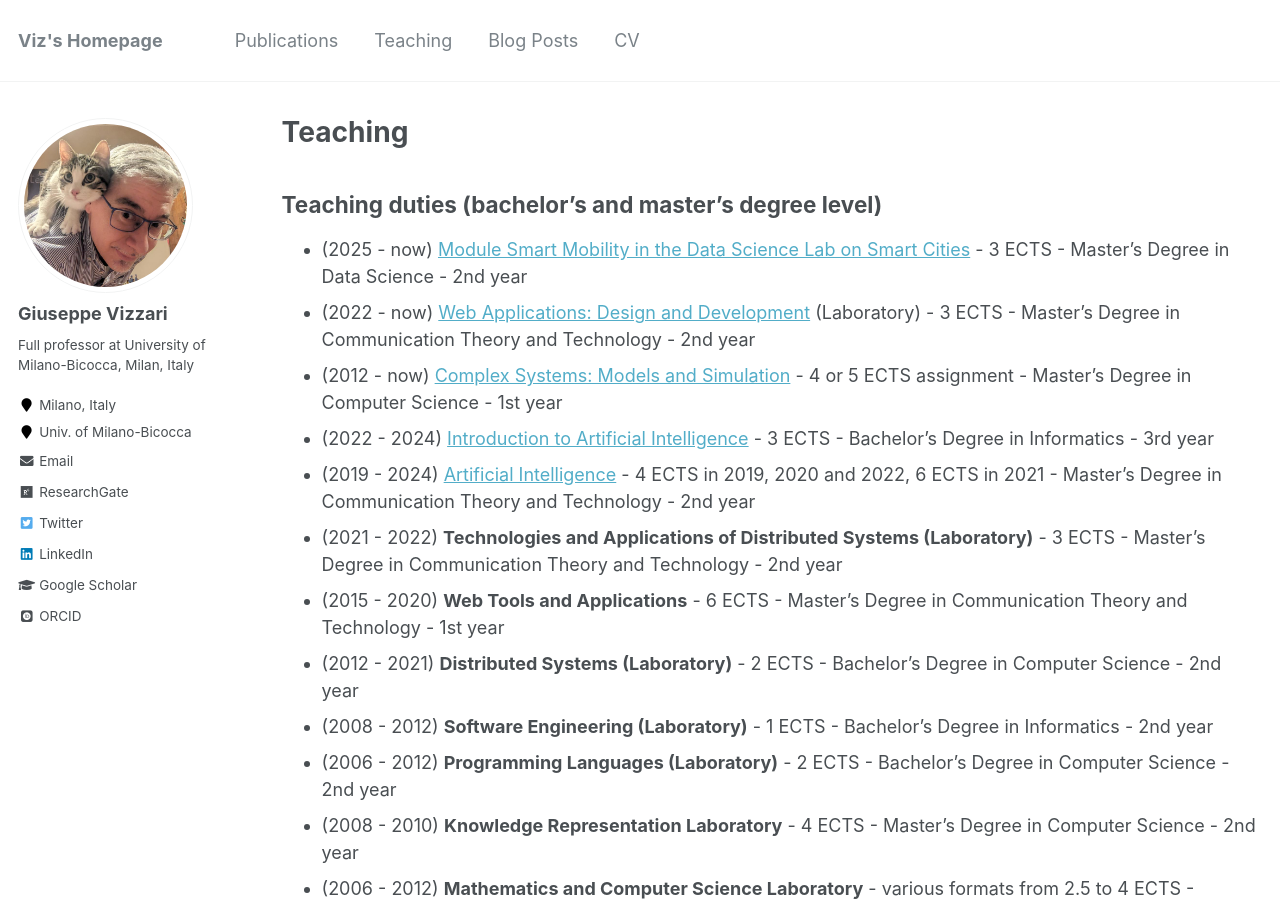
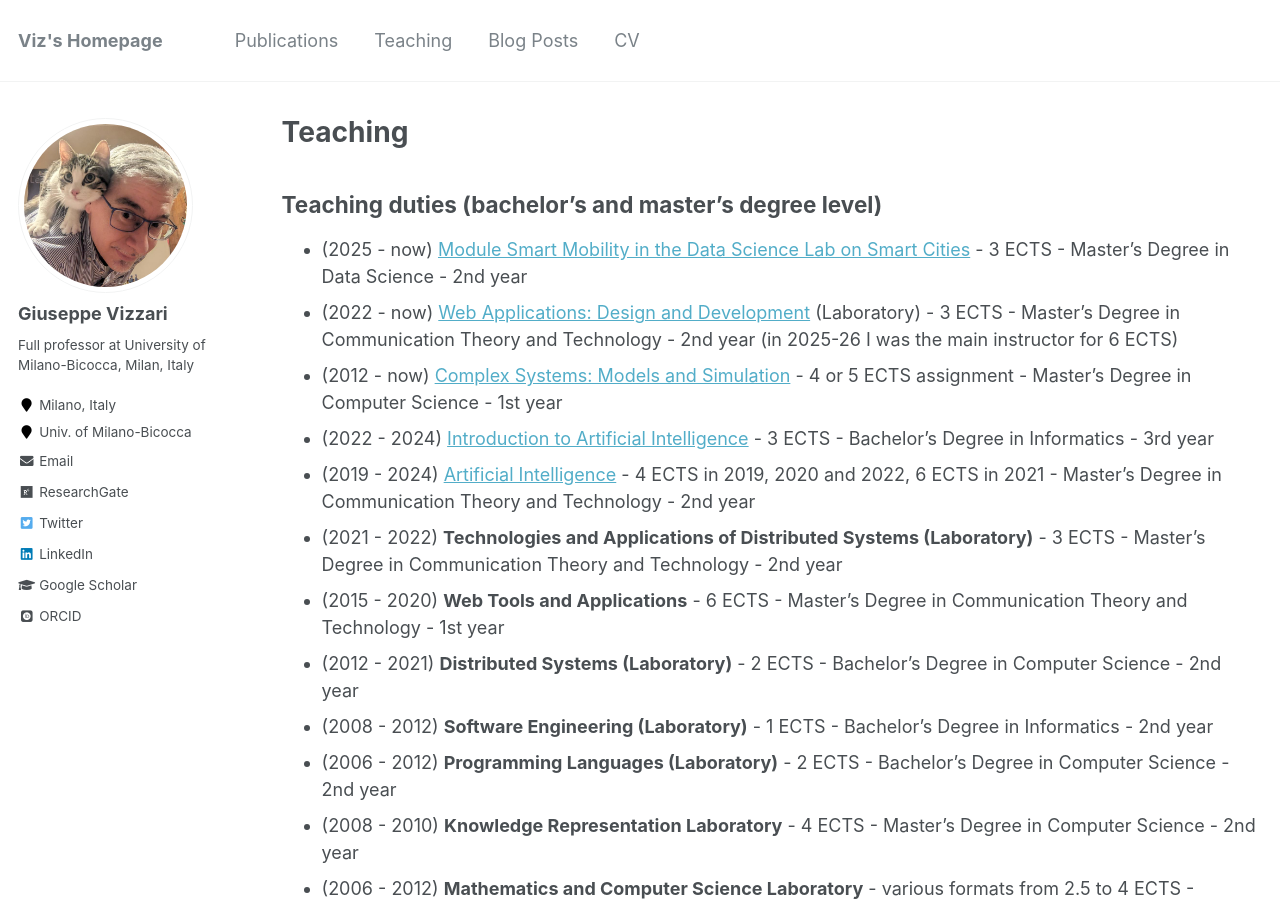
Before and after one commit to GiuseppeVizzari/GiuseppeVizzari.github.io, a Jekyll site: the page built from _pages/teaching.md, in a window 1280 px wide and 900 px high. Built offline with Jekyll 4.4.1, drawn with Linux system fonts in a browser that asks for light colours; some web fonts are replaced.

Commit message:
Correction in teaching.

```diff
--- a/_pages/teaching.md
+++ b/_pages/teaching.md
@@ -9,7 +9,7 @@ author_profile: true
 ## Teaching duties (bachelor's and master's degree level)
 
 - (2025 - now) [Module Smart Mobility in the Data Science Lab on Smart Cities](https://elearning.unimib.it/course/info.php?id=61185) - 3 ECTS - Master's Degree in Data Science - 2nd year
-- (2022 - now) [Web Applications: Design and Development](https://elearning.unimib.it/course/info.php?id=51512#en) (Laboratory) - 3 ECTS - Master's Degree in Communication Theory and Technology - 2nd year
+- (2022 - now) [Web Applications: Design and Development](https://elearning.unimib.it/course/info.php?id=51512#en) (Laboratory) - 3 ECTS - Master's Degree in Communication Theory and Technology - 2nd year (in 2025-26 I was the main instructor for 6 ECTS)
 - (2012 - now) [Complex Systems: Models and Simulation](https://elearning.unimib.it/course/info.php?id=51465#en) - 4 or 5 ECTS assignment - Master's Degree in Computer Science - 1st year
 - (2022 - 2024) [Introduction to Artificial Intelligence](https://elearning.unimib.it/course/info.php?id=49465#en) - 3 ECTS - Bachelor's Degree in Informatics - 3rd year
 - (2019 - 2024) [Artificial Intelligence](https://elearning.unimib.it/course/info.php?id=51520#en) - 4 ECTS in 2019, 2020 and 2022, 6 ECTS in 2021 - Master's Degree in Communication Theory and Technology - 2nd year
```
